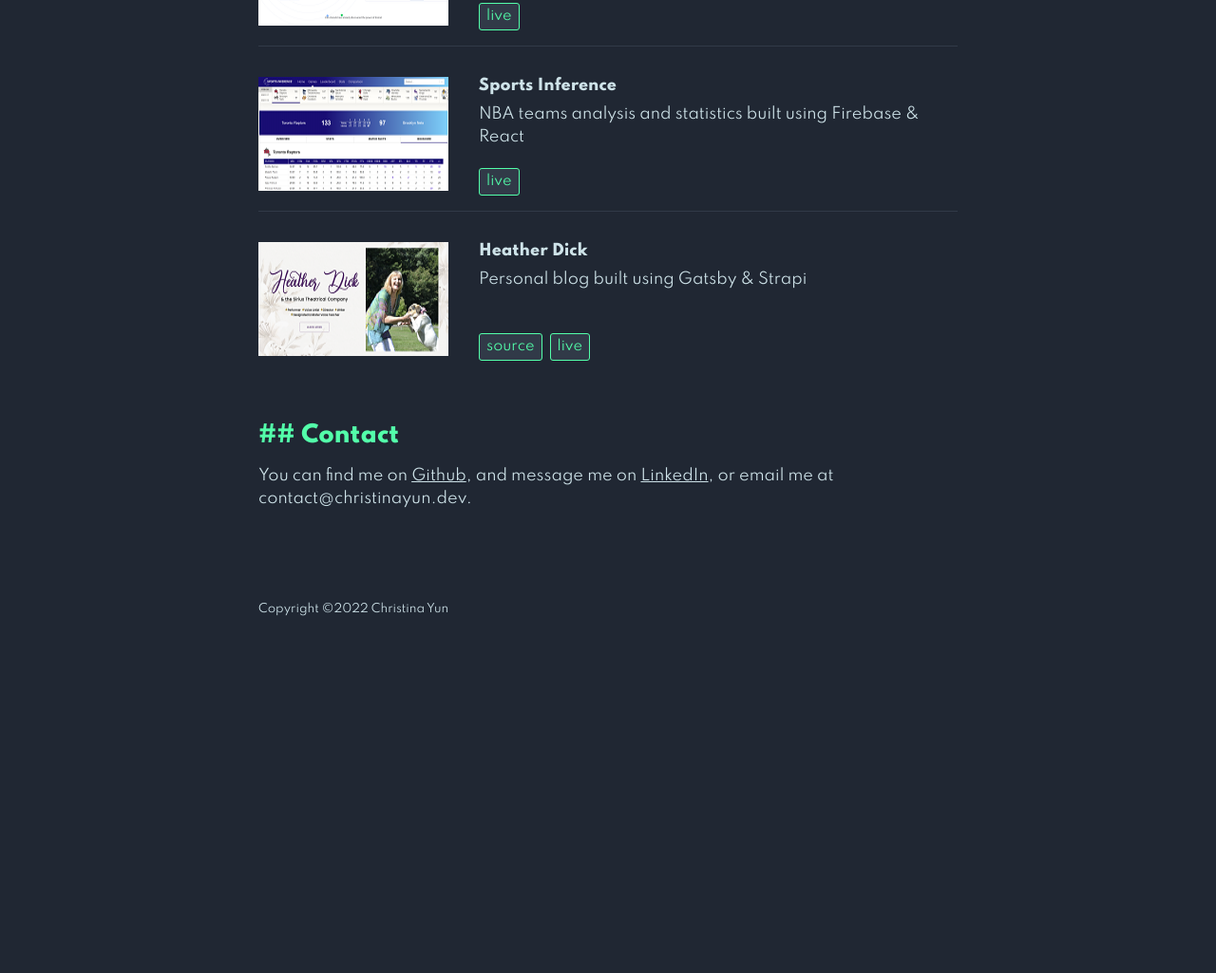
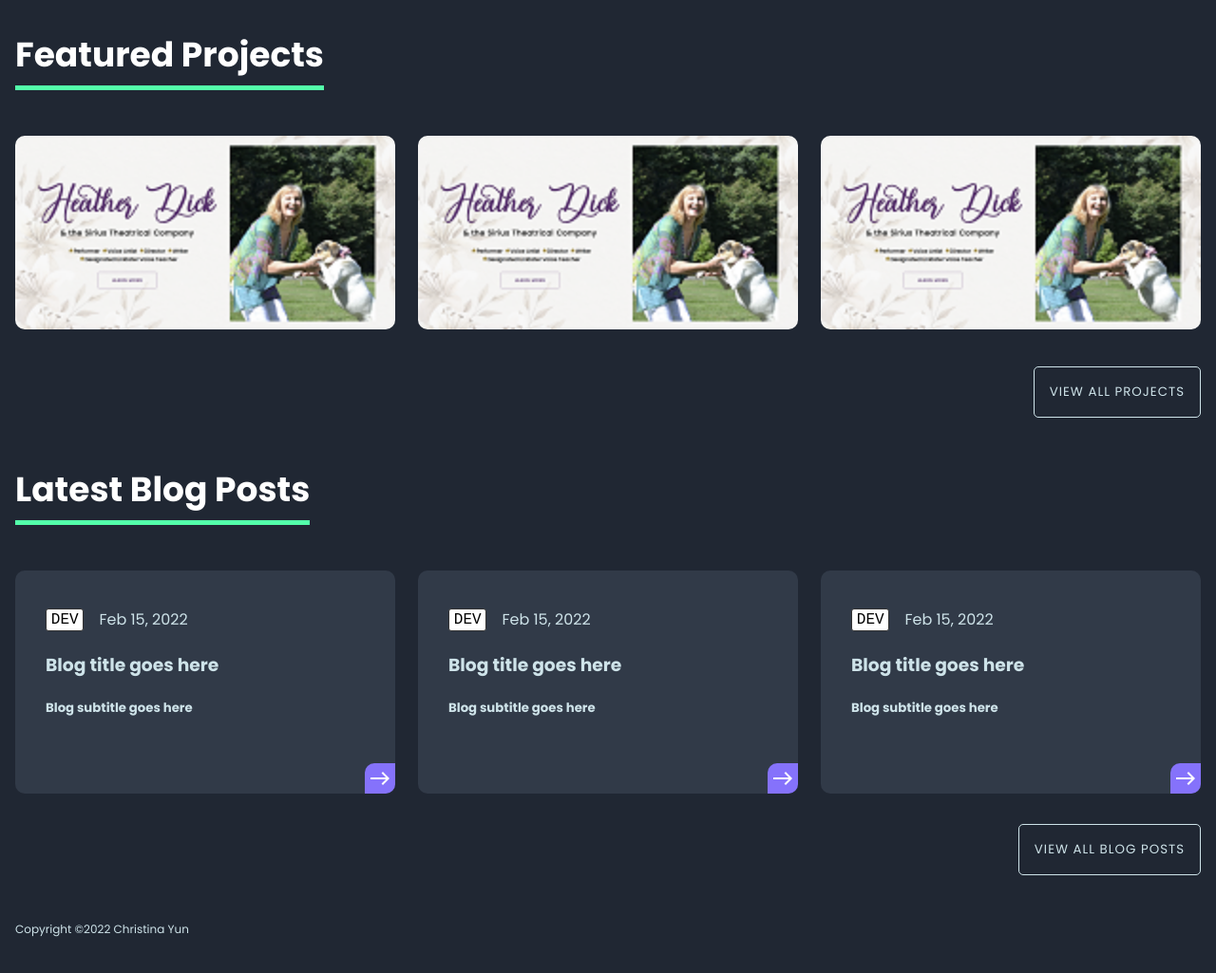
Before and after one commit to yjcyun/christinayun.dev, a Gatsby site: page / in a window 1280 px wide. Shown: the part 537-1562 px from the top of the page at 95% size. Before the commit the page ends 1236 px from the top, so only its background shows below. Built offline with nearby package versions, Linux system fonts and the light colour scheme; Gatsby itself is replaced by a stand-in of ours; some packages are replaced by stand-ins of ours; a web font is replaced by a local one.

Commit message:
:lipstick: Change design in landing page

```diff
--- a/gatsby-config.ts
+++ b/gatsby-config.ts
@@ -68,7 +68,12 @@ const config: GatsbyConfig = {
     {
       resolve: `gatsby-plugin-google-fonts`,
       options: {
-        fonts: [`spartan\:400,800`, `oxygen mono`],
+        fonts: [
+          `plaster`,
+          `poppins\:400,600,700`,
+          `spartan\:400,800`,
+          `oxygen mono`,
+        ],
         display: "swap",
       },
     },
--- a/package.json
+++ b/package.json
@@ -17,6 +17,7 @@
   "dependencies": {
     "@mdx-js/mdx": "^1.6.22",
     "@mdx-js/react": "^1.6.22",
+    "@react-icons/all-files": "^4.1.0",
     "babel-plugin-styled-components": "^2.0.6",
     "gatsby": "^4.10.3",
     "gatsby-plugin-alias-imports": "^1.0.5",
--- a/src/components/button.tsx
+++ b/src/components/button.tsx
@@ -7,6 +7,7 @@ interface ButtonProps {
   children: React.ReactNode;
   disabled?: boolean;
   size?: ButtonSize;
+  style?: React.CSSProperties;
 }
 
 const getButtonSize = (size: ButtonSize) => {
@@ -45,9 +46,14 @@ const StyledButton = styled.button<{ size: ButtonSize }>`
   ${(props) => getButtonSize(props.size)}
 `;
 
-const Button = ({ children, disabled, size = "default" }: ButtonProps) => {
+const Button = ({
+  children,
+  disabled,
+  size = "default",
+  style,
+}: ButtonProps) => {
   return (
-    <StyledButton disabled={disabled} size={size}>
+    <StyledButton disabled={disabled} size={size} style={style}>
       {children}
     </StyledButton>
   );
--- /dev/null
+++ b/src/components/cards/featured-blog-card.tsx
@@ -0,0 +1,87 @@
+import React from "react";
+import styled from "styled-components";
+import { Link } from "gatsby";
+import { MdEast } from "react-icons/md";
+
+import PillButton from "@components/pill-buttons";
+import { device } from "@constants/device";
+
+const StyledCard = styled.div`
+  padding: 1.5rem;
+  background: var(--dark-grayish-blue);
+  border-radius: 10px;
+  position: relative;
+
+  @media ${device.tabletS} {
+    padding: 2.5rem 2rem;
+  }
+`;
+
+const StyledMeta = styled.div`
+  display: flex;
+  gap: 1rem;
+  margin-bottom: 1.3rem;
+`;
+
+const StyledTitles = styled.div`
+  margin-bottom: 2.5rem;
+
+  h3 {
+    margin-bottom: 1.3rem;
+  }
+`;
+
+const StyledArrow = styled.div`
+  position: absolute;
+  right: 0;
+  bottom: 0;
+  width: 2rem;
+  height: 2rem;
+  display: flex;
+  align-items: center;
+  justify-content: center;
+  background-color: #8572fb;
+  border-radius: 10px 0 10px 0;
+`;
+
+const StyledMdEast = styled(MdEast)`
+  color: var(--white);
+  width: 1.5rem;
+  height: 1.5rem;
+`;
+
+type FeaturedBlogCardProps = {
+  date: string;
+  description: string;
+  tag: string;
+  title: string;
+  to: string;
+};
+
+const FeaturedBlogCard = ({
+  date,
+  description,
+  tag,
+  title,
+  to,
+}: FeaturedBlogCardProps) => {
+  return (
+    <Link to={to}>
+      <StyledCard>
+        <StyledMeta>
+          <PillButton>{tag}</PillButton>
+          <p>{date}</p>
+        </StyledMeta>
+        <StyledTitles>
+          <h3>{title}</h3>
+          <h5>{description}</h5>
+        </StyledTitles>
+        <StyledArrow>
+          <StyledMdEast />
+        </StyledArrow>
+      </StyledCard>
+    </Link>
+  );
+};
+
+export default FeaturedBlogCard;
--- /dev/null
+++ b/src/components/cards/featured-project-card.tsx
@@ -0,0 +1,26 @@
+import { Link } from "gatsby";
+import React from "react";
+import styled from "styled-components";
+
+const StyledCard = styled.div``;
+
+const StyledCardImg = styled.img`
+  border-radius: 10px;
+  width: 100%;
+`;
+
+interface FeaturedProjectCardProps {
+  src: string;
+  alt: string;
+  to: string;
+}
+
+const FeaturedProjectCard = ({ src, alt, to }: FeaturedProjectCardProps) => {
+  return (
+    <Link to={to}>
+      <StyledCardImg src={src} alt={alt} />
+    </Link>
+  );
+};
+
+export default FeaturedProjectCard;
--- /dev/null
+++ b/src/components/home/featured.tsx
@@ -0,0 +1,92 @@
+import React from "react";
+import styled from "styled-components";
+
+import FeaturedProjectCard from "@components/cards/featured-project-card";
+import PageTitle from "@components/page-title";
+
+import heatherDick from "@images/projects/heather-dick.png";
+import FeaturedBlogCard from "@components/cards/featured-blog-card";
+import Button from "@components/button";
+import { device } from "@constants/device";
+
+const StyledFeatured = styled.section`
+  margin-top: 3rem;
+`;
+
+const StyledCardContainer = styled.div`
+  display: grid;
+  grid-template-columns: 1fr;
+  grid-gap: 1.5rem;
+  margin-top: 2rem;
+
+  @media ${device.tabletL} {
+    grid-template-columns: repeat(3, 1fr);
+  }
+`;
+
+const StyledFeaturedSection = styled.section``;
+const StyledButtonContainer = styled.div`
+  display: flex;
+  margin-top: 2rem;
+  justify-content: center;
+
+  @media ${device.tabletL} {
+    justify-content: flex-end;
+  }
+`;
+
+interface FeaturedProps {
+  title: string;
+  type: "blog" | "projects";
+}
+
+const Featured = ({ title, type }: FeaturedProps) => {
+  return (
+    <StyledFeatured>
+      <PageTitle title={title} section />
+      {type === "projects" ? (
+        <StyledFeaturedSection>
+          <StyledCardContainer>
+            <FeaturedProjectCard alt="Heather Dick" src={heatherDick} to="/" />
+            <FeaturedProjectCard alt="Heather Dick" src={heatherDick} to="/" />
+            <FeaturedProjectCard alt="Heather Dick" src={heatherDick} to="/" />
+          </StyledCardContainer>
+          <StyledButtonContainer>
+            <Button>View all projects</Button>
+          </StyledButtonContainer>
+        </StyledFeaturedSection>
+      ) : (
+        <StyledFeaturedSection>
+          <StyledCardContainer>
+            <FeaturedBlogCard
+              date="Feb 15, 2022"
+              description="Blog subtitle goes here"
+              tag="DEV"
+              title="Blog title goes here"
+              to="/"
+            />
+            <FeaturedBlogCard
+              date="Feb 15, 2022"
+              description="Blog subtitle goes here"
+              tag="DEV"
+              title="Blog title goes here"
+              to="/"
+            />
+            <FeaturedBlogCard
+              date="Feb 15, 2022"
+              description="Blog subtitle goes here"
+              tag="DEV"
+              title="Blog title goes here"
+              to="/"
+            />
+          </StyledCardContainer>
+          <StyledButtonContainer>
+            <Button>View all blog posts</Button>
+          </StyledButtonContainer>
+        </StyledFeaturedSection>
+      )}
+    </StyledFeatured>
+  );
+};
+
+export default Featured;
--- /dev/null
+++ b/src/components/home/hero.tsx
@@ -0,0 +1,37 @@
+import React from "react";
+import styled from "styled-components";
+import Button from "@components/button";
+
+const StyledHero = styled.div`
+  background-color: #8572fb;
+  padding: 40px;
+  border-radius: 10px;
+`;
+
+const StyledH1 = styled.h1`
+  font-size: 4rem;
+`;
+
+const StyledDesc = styled.p`
+  margin-top: 1.5rem;
+  margin-bottom: 2rem;
+  max-width: 600px;
+`;
+
+const Hero = () => {
+  return (
+    <StyledHero>
+      <StyledH1>Christina Yujeong Yun</StyledH1>
+      <StyledDesc>
+        My name is Christina Yun, and I am a Frontend Developer in Toronto🍁. I
+        have a BSc in Biological Science and a Diploma in Veterinary Technology.
+        I spend most of day studying JavaScript, playing with React, learning
+        new tools, and drinking tea☕.
+      </StyledDesc>
+      <Button>About me</Button>
+      <Button size="small">About me</Button>
+    </StyledHero>
+  );
+};
+
+export default Hero;
--- a/src/components/layout/layout.tsx
+++ b/src/components/layout/layout.tsx
@@ -16,11 +16,11 @@ interface LayoutProps {
 
 export default function Layout({ children }: LayoutProps) {
   return (
-    <React.Fragment>
+    <>
       <GlobalStyle />
       <Navbar />
       <Main>{children}</Main>
       <Footer />
-    </React.Fragment>
+    </>
   );
 }
--- a/src/components/layout/navbar.tsx
+++ b/src/components/layout/navbar.tsx
@@ -7,10 +7,11 @@ import { headerNav } from "@constants/header-nav";
 
 const StyledHeader = styled.header`
   display: flex;
-  justify-content: space-between;
-  align-items: center;
+  align-items: flex-end;
   flex-direction: column;
   gap: 1rem;
+  border-bottom: 1px solid #737373;
+  padding-bottom: 1rem;
 
   @media ${device.tablet} {
     flex-direction: row;
@@ -19,6 +20,8 @@ const StyledHeader = styled.header`
 
 const StyledHome = styled.div`
   font-size: 1.35rem;
+  font-family: var(--logoFF);
+  margin-right: 1rem;
 `;
 
 const StyledNavList = styled.ul`
@@ -26,7 +29,8 @@ const StyledNavList = styled.ul`
   gap: 1.5rem;
 
   a {
-    font-size: 1.15rem;
+    font-size: 1rem;
+    text-transform: uppercase;
 
     &.active {
       text-decoration: underline;
@@ -38,7 +42,7 @@ const Navbar = () => {
   return (
     <StyledHeader>
       <Link to="/">
-        <StyledHome>Christina Yun</StyledHome>
+        <StyledHome>CYY</StyledHome>
       </Link>
       <nav>
         <StyledNavList>
--- a/src/components/page-title.tsx
+++ b/src/components/page-title.tsx
@@ -11,14 +11,18 @@ const StyledPageTitle = styled.div`
   h1,
   h2 {
     margin-bottom: 1rem;
-    color: var(--neon-green);
+    color: var(--white);
+    border-bottom: 5px solid var(--neon-green);
+    padding-bottom: 5px;
+    display: inline-block;
+    font-size: 36px;
   }
 `;
 
 const PageTitle = ({ title, description, section }: PageTitleProps) => {
   return (
     <StyledPageTitle>
-      {section ? <h2>## {title}</h2> : <h1># {title}</h1>}
+      {section ? <h2>{title}</h2> : <h1>{title}</h1>}
       <p>{description}</p>
     </StyledPageTitle>
   );
--- a/src/constants/device.ts
+++ b/src/constants/device.ts
@@ -4,10 +4,9 @@ const size = {
   mobileL: "425px",
   tabletS: "600px",
   tablet: "768px",
+  tabletL: "960px",
   laptop: "1024px",
   laptopM: "1280px",
-  laptopL: "1440px",
-  desktop: "2560px",
 };
 
 export const device = {
@@ -16,9 +15,7 @@ export const device = {
   mobileL: `(min-width: ${size.mobileL})`,
   tabletS: `(min-width: ${size.tabletS})`,
   tablet: `(min-width: ${size.tablet})`,
+  tabletL: `(min-width: ${size.tabletL})`,
   laptop: `(min-width: ${size.laptop})`,
   laptopM: `(min-width: ${size.laptopM})`,
-  laptopL: `(min-width: ${size.laptopL})`,
-  desktop: `(min-width: ${size.desktop})`,
-  desktopL: `(min-width: ${size.desktop})`,
 };
--- a/src/constants/header-nav.ts
+++ b/src/constants/header-nav.ts
@@ -1 +1,10 @@
-export const headerNav = [];
+type HeaderNavType = {
+  label: string;
+  link: string;
+}[];
+
+export const headerNav: HeaderNavType = [
+  { label: "Projects", link: "projects" },
+  { label: "About", link: "about" },
+  { label: "Blog", link: "blog" },
+];
--- a/src/pages/index.tsx
+++ b/src/pages/index.tsx
@@ -3,20 +3,20 @@ import { graphql, PageProps } from "gatsby";
 
 import Layout from "@components/layout/layout";
 import About from "@components/about/about";
-import Projects from "@components/projects/projects";
-// import Posts from "@components/posts/posts";
-import Contact from "@components/contact/contact";
 
 import { HomePostListQuery } from "@graphql-types";
+import Hero from "@components/home/hero";
+import PageTitle from "@components/page-title";
+import FeaturedProjectCard from "@components/cards/featured-project-card";
+import Featured from "@components/home/featured";
 
 // markup
 const IndexPage = ({ data }: PageProps<HomePostListQuery>) => {
   return (
     <Layout>
-      <About />
-      <Projects />
-      {/* <Posts {...data} /> */}
-      <Contact />
+      <Hero />
+      <Featured type="projects" title="Featured Projects" />
+      <Featured type="blog" title="Latest Blog Posts" />
     </Layout>
   );
 };
--- a/src/styles/global-style.tsx
+++ b/src/styles/global-style.tsx
@@ -6,9 +6,11 @@ const GlobalStyle = createGlobalStyle`
     --dark-grayish-blue: #313A48;
     --light-cyan: #CEE3E9;
     --neon-green: #53FFAA;
+    --white: #fff;
     --border: 1px solid var(--dark-grayish-blue);
-    --bodyFF:  'Spartan', sans-serif;
-    --headingFF: 'Oxygen Mono', monospace;
+    --logoFF: 'Plaster', cursive;
+    --bodyFF:  'Poppins', sans-serif;
+    --headingFF: 'Poppins', sans-serif;
   }
 
   * {
@@ -19,7 +21,7 @@ const GlobalStyle = createGlobalStyle`
 
   body {
     font-family: var(--bodyFF);
-    max-width: 48rem;
+    max-width: 1280px;
     margin: auto;
     padding: 3rem 1rem;
     color: var(--light-cyan);
```
Also changed, not shown: src/components/cards/blog-card.tsx (added), src/components/cards/park-card.tsx (added), src/components/cards/project-card.tsx (added), 1 other file.
